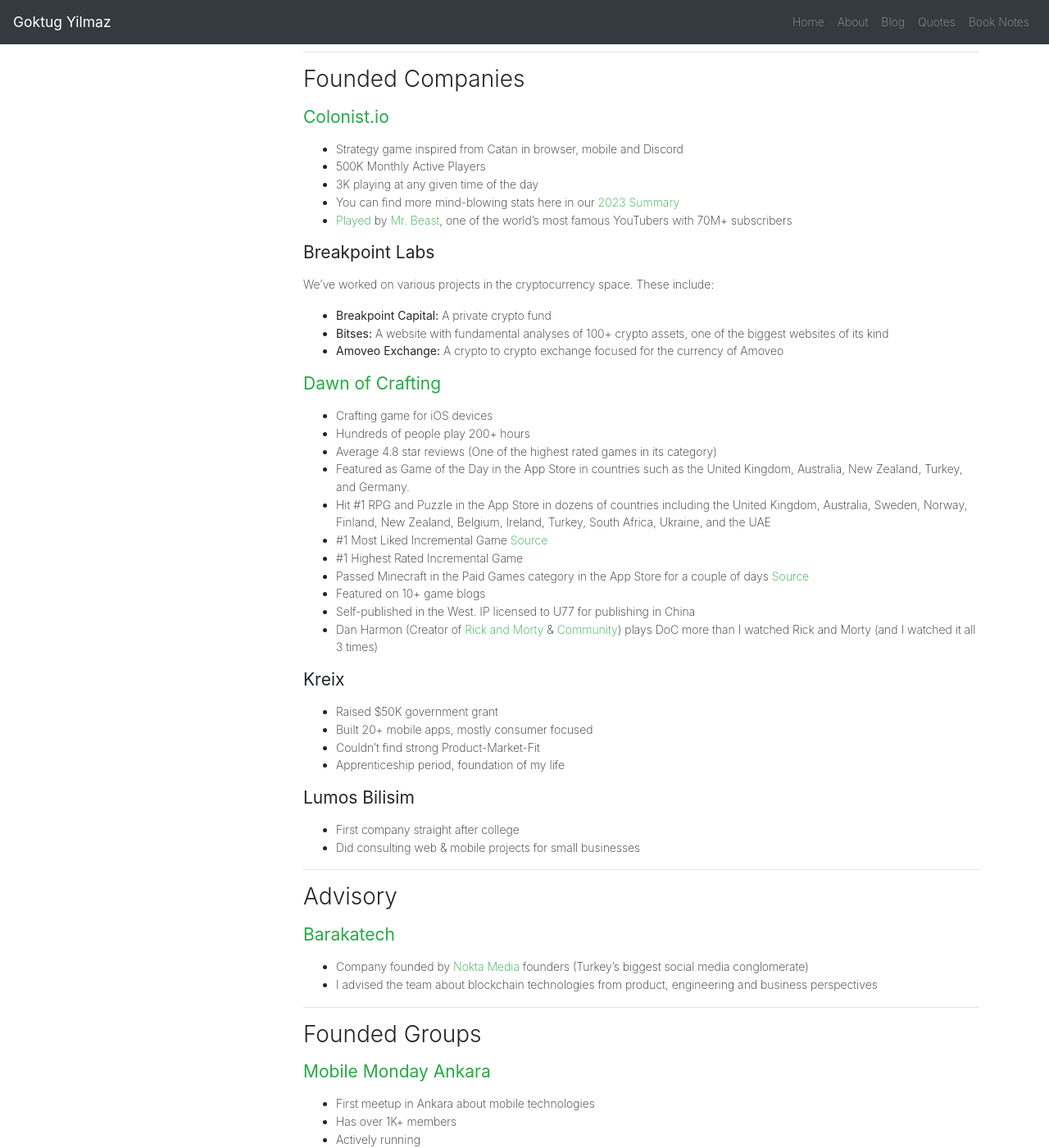
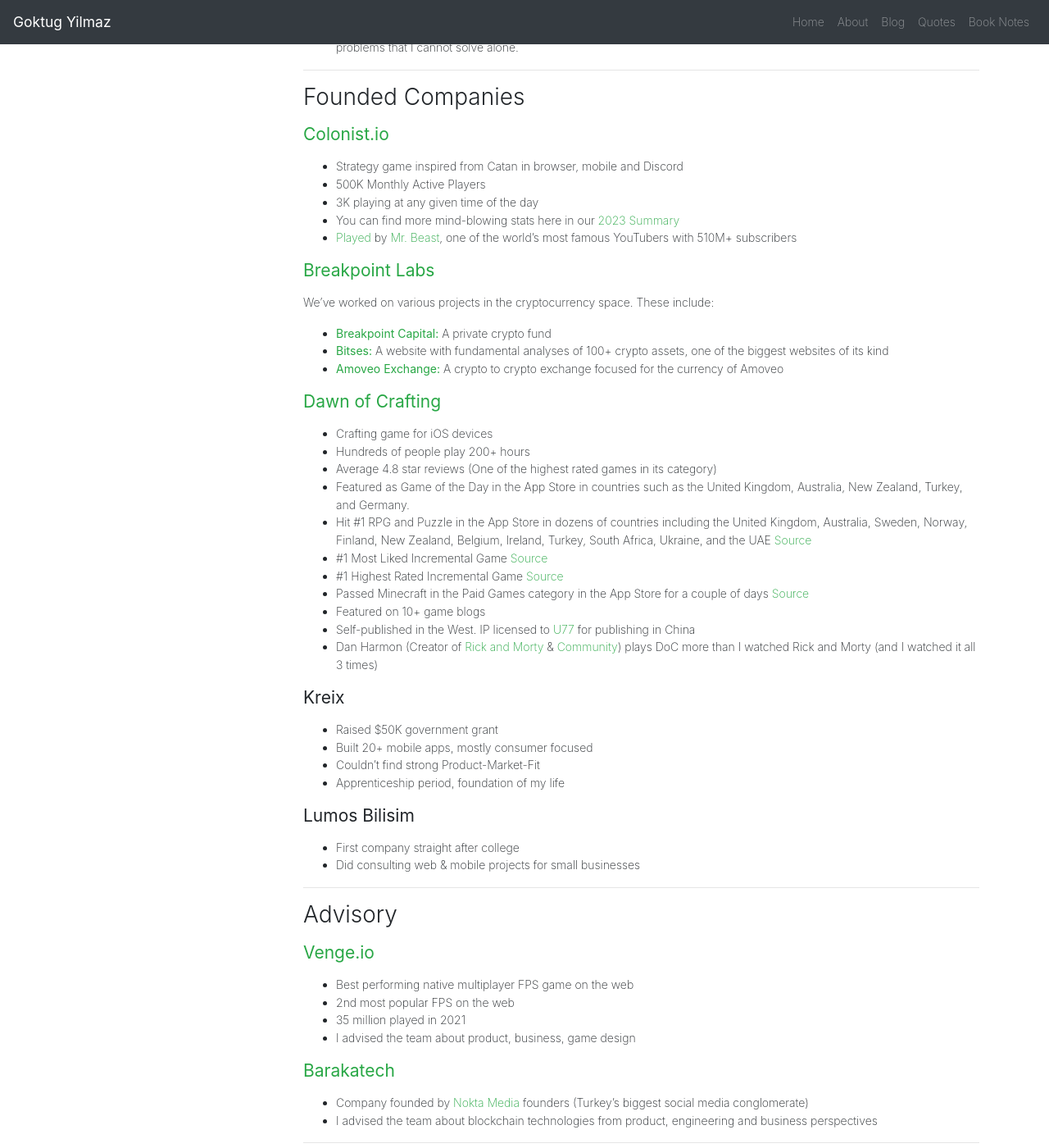
Before and after one commit to Esqarrouth/goktugyil.github.io, a Jekyll site: the page built from _pages/about.md, in a window 1280 px wide and 1400 px high, scrolled down 679 px. Shown: the whole window at 82% size. Built offline with Jekyll 4.4.1, drawn with Linux system fonts in a browser that asks for light colours; our own code applies the rules of GitHub Pages for plain Markdown files.

Commit message:
Update advisory and project portfolio details

```diff
--- a/_pages/about.md
+++ b/_pages/about.md
@@ -17,6 +17,7 @@ Previously I've founded:
 - <a href="#kreix">Bunch of failed companies and projects</a>
 
 Previously I've advised:
+- <a href="#venge">Venge.io</a>
 - <a href="#barakatech">Barakatech</a>
 
 ~~I'm open to~~ I crave any and all sorts of feedback for every aspect and decision of my life. Please tell me what I need to hear, increase my awareness and make me wiser.
@@ -36,25 +37,25 @@ Previously I've advised:
 - 500K Monthly Active Players
 - 3K playing at any given time of the day
 - You can find more mind-blowing stats here in our <a href="https://blog.colonist.io/colonist-io-2023-summary/">2023 Summary</a>
-- <a href="https://www.youtube.com/watch?v=Z5VBej44TuI&ab_channel=DyLighted-Catan">Played</a> by <a href="https://www.youtube.com/@MrBeast">Mr. Beast</a>, one of the world's most famous YouTubers with 70M+ subscribers
+- <a href="https://www.youtube.com/watch?v=Z5VBej44TuI&ab_channel=DyLighted-Catan">Played</a> by <a href="https://www.youtube.com/@MrBeast">Mr. Beast</a>, one of the world's most famous YouTubers with 510M+ subscribers
 
-#### <a id="breakpoint">**Breakpoint Labs**</a>
+#### <a id="breakpoint" href="https://web.archive.org/web/20240523113754/https://breakpointcapital.net/">**Breakpoint Labs**</a>
 We’ve worked on various projects in the cryptocurrency space. These include:
-- **Breakpoint Capital:** A private crypto fund
-- **Bitses:** A website with fundamental analyses of 100+ crypto assets, one of the biggest websites of its kind
-- **Amoveo Exchange:** A crypto to crypto exchange focused for the currency of Amoveo
+- <a href="https://web.archive.org/web/20240523113754/https://breakpointcapital.net/">**Breakpoint Capital:**</a> A private crypto fund
+- <a href="https://web.archive.org/web/20200519165411/https://bitses.org/tr/">**Bitses:**</a> A website with fundamental analyses of 100+ crypto assets, one of the biggest websites of its kind
+- <a href="https://web.archive.org/web/20180812065241/https://amoveo.exchange/trade/index">**Amoveo Exchange:**</a> A crypto to crypto exchange focused for the currency of Amoveo
 
 #### <a id="dawnofcrafting" href="http://www.dawnofcrafting.com/">**Dawn of Crafting**</a>
 - Crafting game for iOS devices
 - Hundreds of people play 200+ hours
 - Average 4.8 star reviews (One of the highest rated games in its category)
 - Featured as Game of the Day in the App Store in countries such as the United Kingdom, Australia, New Zealand, Turkey, and Germany.
-- Hit #1 RPG and Puzzle in the App Store in dozens of countries including the United Kingdom, Australia, Sweden, Norway, Finland, New Zealand, Belgium, Ireland, Turkey, South Africa, Ukraine, and the UAE
+- Hit #1 RPG and Puzzle in the App Store in dozens of countries including the United Kingdom, Australia, Sweden, Norway, Finland, New Zealand, Belgium, Ireland, Turkey, South Africa, Ukraine, and the UAE <a href="https://web.archive.org/web/20220216041150/https://www.appannie.com/en/apps/ios/top/">Source</a>
 - \#1 Most Liked Incremental Game <a href="http://incrementalgame.com/">Source</a>
-- \#1 Highest Rated Incremental Game
+- \#1 Highest Rated Incremental Game <a href="https://web.archive.org/web/20250819181305/https://plaza.dsolver.ca/games">Source</a>
 - Passed Minecraft in the Paid Games category in the App Store for a couple of days <a href="https://prnt.sc/ik55qr">Source</a>
 - Featured on 10+ game blogs
-- Self-published in the West. IP licensed to U77 for publishing in China
+- Self-published in the West. IP licensed to <a href="https://web.archive.org/web/20220118184008/https://www.taptap.com/app/74868">U77</a> for publishing in China
 - Dan Harmon (Creator of <a href="https://www.imdb.com/title/tt2861424/">Rick and Morty</a> & <a href="https://www.imdb.com/title/tt1439629/">Community</a>) plays DoC more than I watched Rick and Morty (and I watched it all 3 times)
 
 #### <a id="kreix">**Kreix**</a>
@@ -71,6 +72,12 @@ We’ve worked on various projects in the cryptocurrency space. These include:
 
 ## Advisory
 
+#### <a id="venge" href="https://venge.io/">**Venge.io**</a>
+- Best performing native multiplayer FPS game on the web
+- 2nd most popular FPS on the web
+- 35 million played in 2021
+- I advised the team about product, business, game design
+
 #### <a id="barakatech" href="https://www.barakatech.com/">**Barakatech**</a>
 - Company founded by <a href="http://www.nokta.com">Nokta Media</a> founders (Turkey's biggest social media conglomerate)
 - I advised the team about blockchain technologies from product, engineering and business perspectives
@@ -84,7 +91,7 @@ We’ve worked on various projects in the cryptocurrency space. These include:
 - Has over 1K+ members
 - Actively running
 
-#### <a id="metuesports">**METU eSports Society**</a>
+#### <a id="metuesports" href="https://web.archive.org/web/20221003185524/http://www.metuesports.com/">**METU eSports Society**</a>
 
 - One of the first university eSports societies in the world
 - We helped establish eSports societies at more than 100 universities
```
Also changed, not shown: _includes/components/intro.md (+1 -0 lines), 1 other file.
